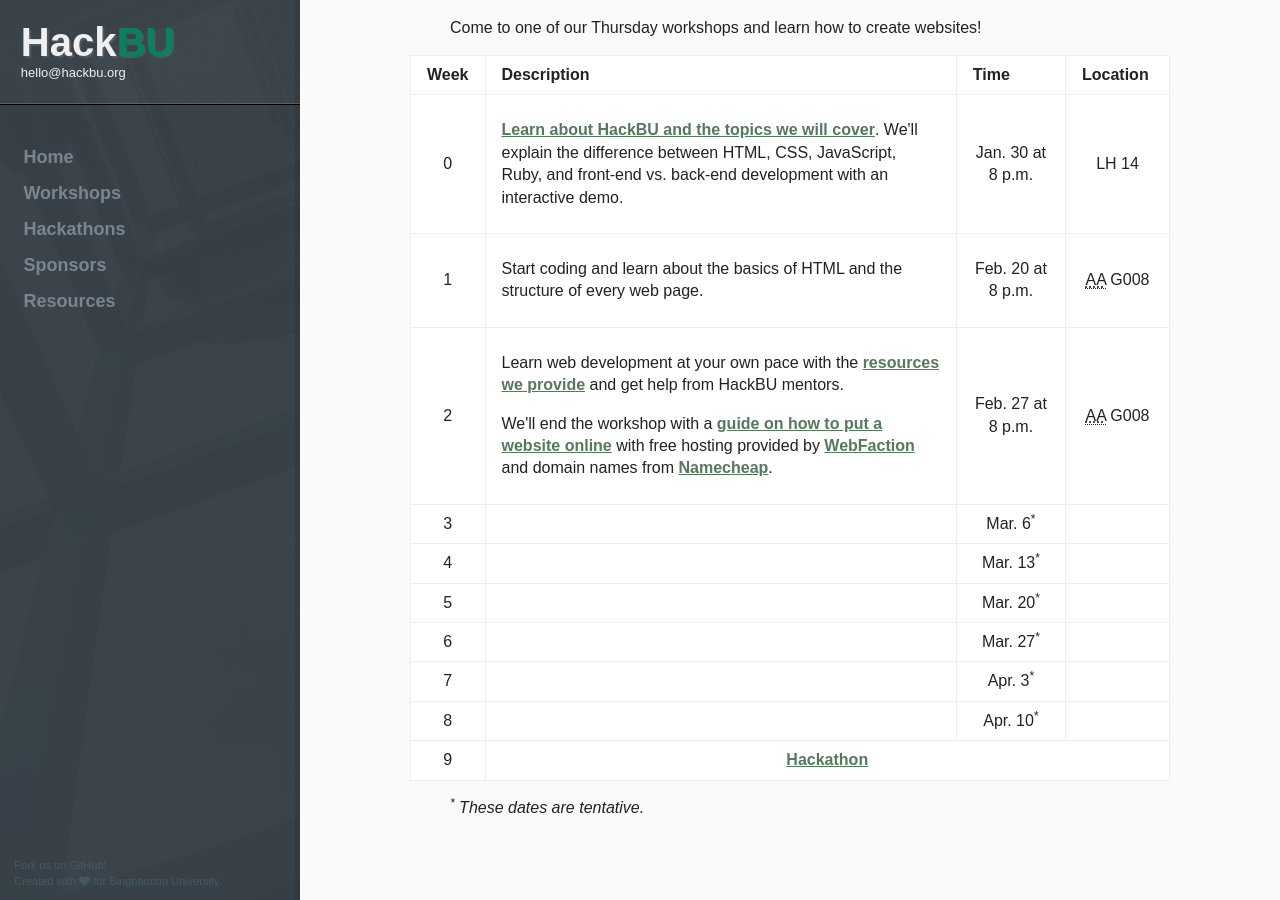
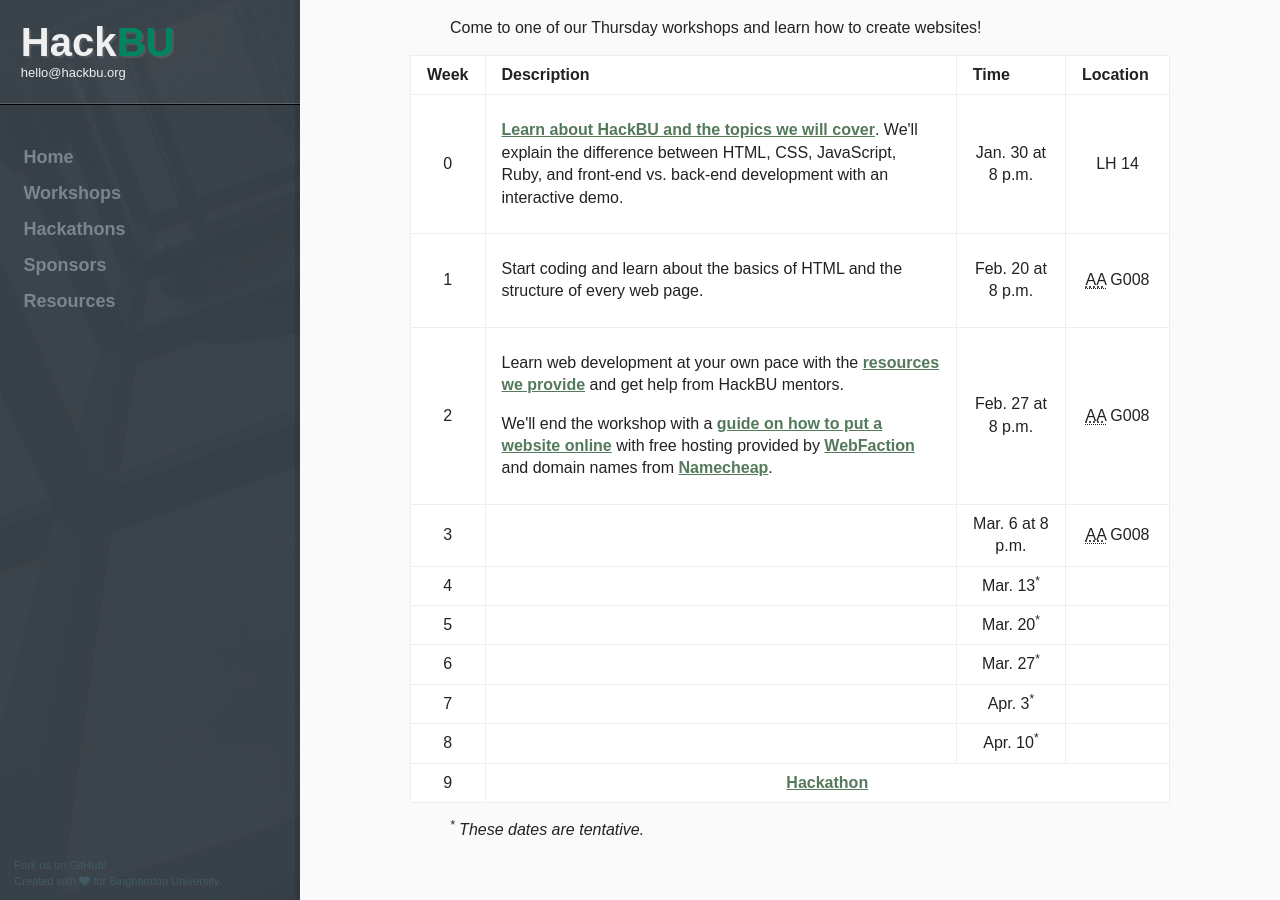
Before and after one commit to hackbinghamton/hackbinghamton.github.io, a Jekyll site: the page built from workshops/index.html, in a window 1280 px wide and 900 px high, scrolled down 828 px. Built offline with Jekyll 4.4.1, drawn with Linux system fonts in a browser that asks for light colours; nearby versions of some CDN libraries; Markdown is read by kramdown in place of the engine named in the settings.

Commit message:
add a date and venue for the next workshop

```diff
--- a/workshops/index.html
+++ b/workshops/index.html
@@ -72,8 +72,8 @@ description: Learn web development at Binghamton University with weekly workshop
 			<tr>
 				<td class="table-center">3</td>
 				<td></td>
-				<td class="table-center">Mar. 6<sup>*</sup></td>
-				<td></td>
+				<td class="table-center">Mar. 6 at 8 p.m.</td>
+				<td class="table-center"><abbr title="Academic A">AA</abbr> G008</td>
 			</tr>
 			<tr>
 				<td class="table-center">4</td>
```
